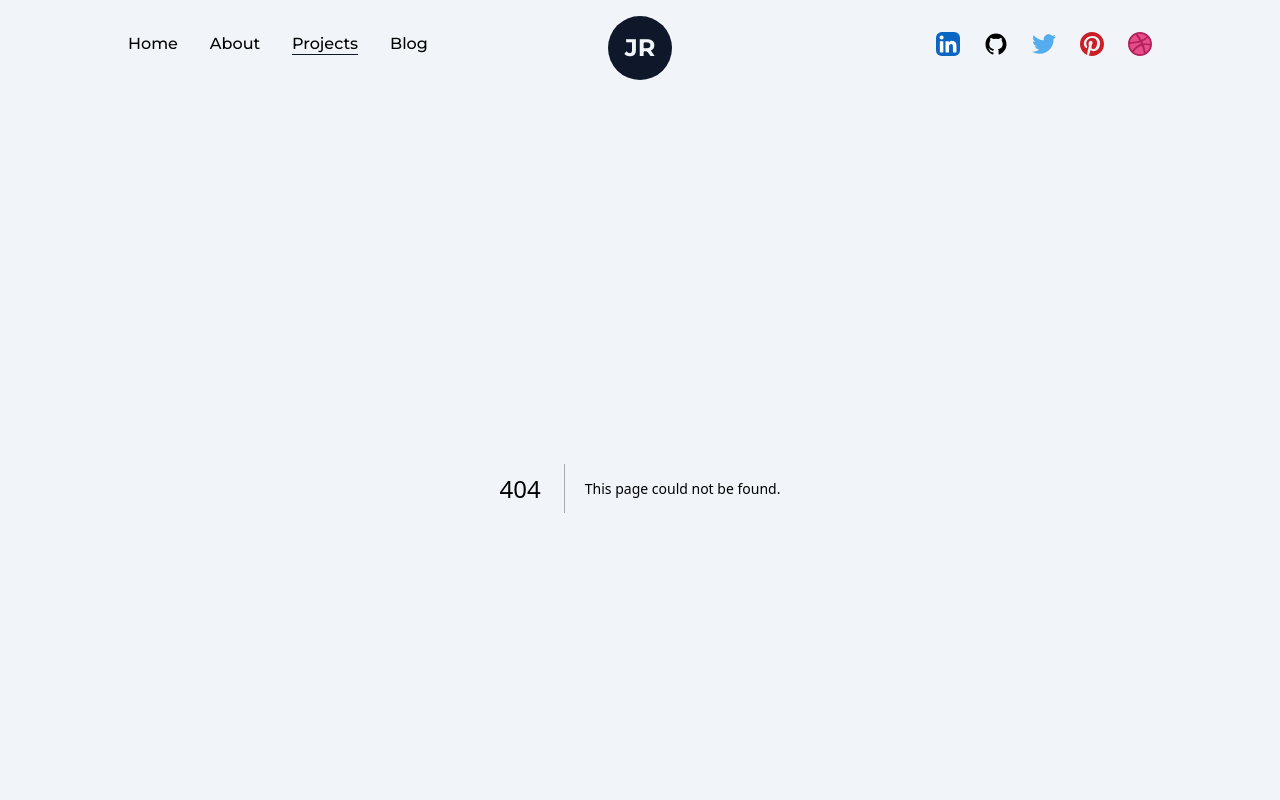
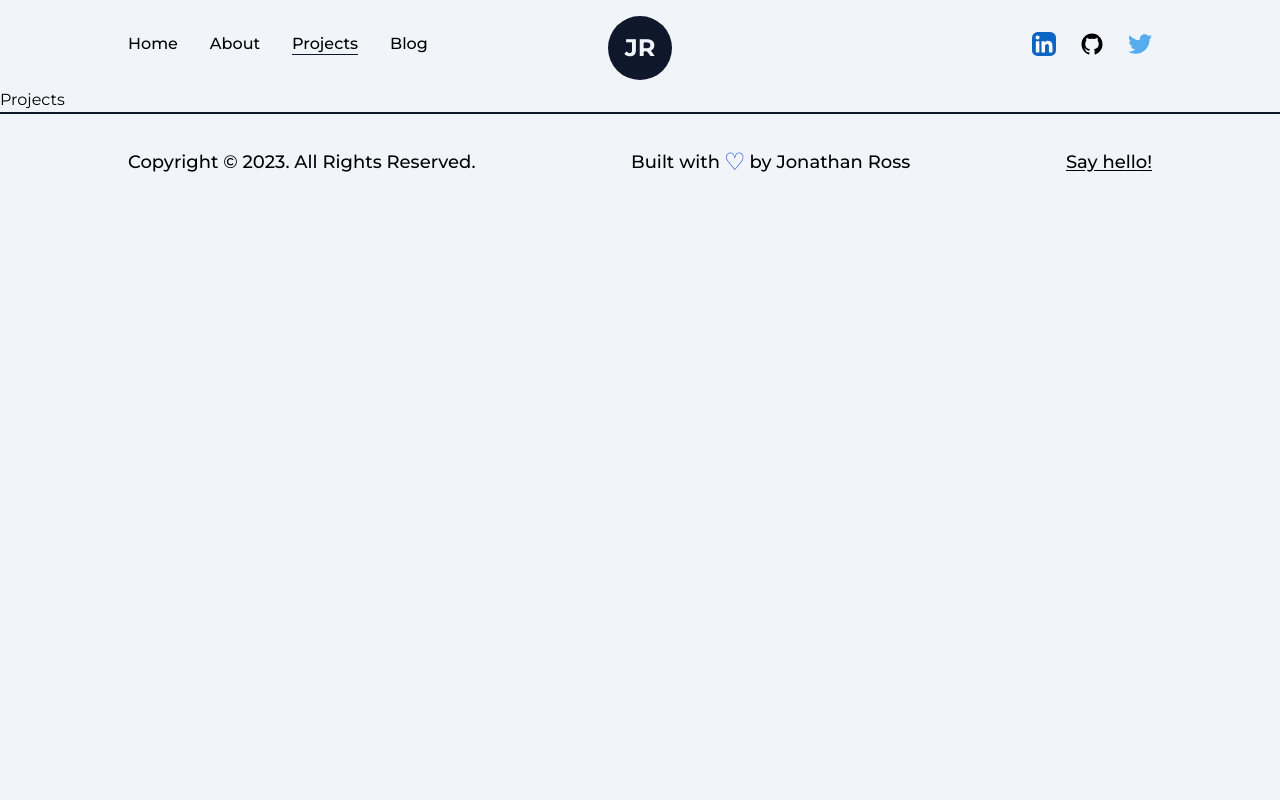
Before and after one commit to jwross24/portfolio, a Next.js app: page /projects in a window 1280 px wide. Before the commit this address had no page. Shown: the top 800 px of the page. Built offline with nearby package versions, Linux system fonts and the light colour scheme.

Commit message:
add new pages

```diff
--- a/src/components/Icons.tsx
+++ b/src/components/Icons.tsx
@@ -54,42 +54,6 @@ export const LinkedInIcon = () => (
         d="M184.715 217.685h29.27a4 4 0 0 0 4-3.999l.015-61.842c0-32.323-6.965-57.168-44.738-57.168-14.359-.534-27.9 6.868-35.207 19.228a.32.32 0 0 1-.595-.161V101.66a4 4 0 0 0-4-4h-27.777a4 4 0 0 0-4 4v112.02a4 4 0 0 0 4 4h29.268a4 4 0 0 0 4-4v-55.373c0-15.657 2.97-30.82 22.381-30.82 19.135 0 19.383 17.916 19.383 31.834v54.364a4 4 0 0 0 4 4ZM38 59.627c0 11.865 9.767 21.627 21.632 21.627 11.862-.001 21.623-9.769 21.623-21.631C81.253 47.761 71.491 38 59.628 38 47.762 38 38 47.763 38 59.627Zm6.959 158.058h29.307a4 4 0 0 0 4-4V101.66a4 4 0 0 0-4-4H44.959a4 4 0 0 0-4 4v112.025a4 4 0 0 0 4 4Z"
       />
     </g>
-  </svg>
-);
-
-export const PinterestIcon = () => (
-  <svg
-    xmlns="http://www.w3.org/2000/svg"
-    width="1em"
-    height="1em"
-    viewBox="0 0 256 256"
-    className="h-auto w-full"
-  >
-    <path fill="none" d="M0 0h256v256H0z" />
-    <path
-      fill="#CB1F27"
-      d="M0 128.002c0 52.414 31.518 97.442 76.619 117.239-.36-8.938-.064-19.668 2.228-29.393 2.461-10.391 16.47-69.748 16.47-69.748s-4.089-8.173-4.089-20.252c0-18.969 10.994-33.136 24.686-33.136 11.643 0 17.268 8.745 17.268 19.217 0 11.704-7.465 29.211-11.304 45.426-3.207 13.578 6.808 24.653 20.203 24.653 24.252 0 40.586-31.149 40.586-68.055 0-28.054-18.895-49.052-53.262-49.052-38.828 0-63.017 28.956-63.017 61.3 0 11.152 3.288 19.016 8.438 25.106 2.368 2.797 2.697 3.922 1.84 7.134-.614 2.355-2.024 8.025-2.608 10.272-.852 3.242-3.479 4.401-6.409 3.204-17.884-7.301-26.213-26.886-26.213-48.902 0-36.361 30.666-79.961 91.482-79.961 48.87 0 81.035 35.364 81.035 73.325 0 50.213-27.916 87.726-69.066 87.726-13.819 0-26.818-7.47-31.271-15.955 0 0-7.431 29.492-9.005 35.187-2.714 9.869-8.026 19.733-12.883 27.421a127.897 127.897 0 0 0 36.277 5.249c70.684 0 127.996-57.309 127.996-128.005C256.001 57.309 198.689 0 128.005 0 57.314 0 0 57.309 0 128.002Z"
-    />
-  </svg>
-);
-
-export const DribbbleIcon = () => (
-  <svg
-    xmlns="http://www.w3.org/2000/svg"
-    width="1em"
-    height="1em"
-    viewBox="0 0 256 256"
-    className="h-auto w-full"
-  >
-    <path fill="none" d="M0 0h256v256H0z" />
-    <path
-      fill="#E74D89"
-      d="M128 8.5c66 0 119.4 53.4 119.4 119.3S194 247.2 128 247.2 8.6 193.8 8.6 127.9 62 8.5 128 8.5Z"
-    />
-    <path
-      fill="#B2215A"
-      d="M128 255.7c-70.6 0-128-57.3-128-127.8C0 57.3 57.4 0 128 0s128 57.3 128 127.8-57.4 127.9-128 127.9Zm107.9-110.4c-3.7-1.2-33.8-10.1-68.1-4.7 14.3 39.2 20.1 71.2 21.2 77.8 24.6-16.5 42.1-42.7 46.9-73.1Zm-65.2 83.2c-1.6-9.6-8-43-23.3-82.8-.2.1-.5.2-.7.2-61.7 21.5-83.8 64.2-85.8 68.2 18.5 14.4 41.8 23 67.1 23 15.1.1 29.6-3 42.7-8.6ZM46.8 201c2.5-4.2 32.5-53.8 88.9-72.1 1.4-.5 2.9-.9 4.3-1.3-2.7-6.2-5.7-12.4-8.9-18.5-54.6 16.3-107.6 15.6-112.4 15.5 0 1.1-.1 2.2-.1 3.3.1 28.1 10.7 53.7 28.2 73.1ZM21 105.6c4.9.1 49.9.3 101.1-13.3C104 60.1 84.4 33.1 81.6 29.2 50.9 43.6 28.1 71.8 21 105.6Zm81.4-83.8c3 4 22.9 31 40.8 63.9 38.9-14.6 55.3-36.6 57.3-39.4-19.3-17.1-44.7-27.5-72.5-27.5-8.8 0-17.4 1.1-25.6 3Zm110.2 37.1c-2.3 3.1-20.6 26.6-61 43.1 2.5 5.2 5 10.5 7.3 15.8.8 1.9 1.6 3.8 2.4 5.6 36.4-4.6 72.5 2.8 76.1 3.5-.3-25.7-9.5-49.4-24.8-68Z"
-    />
   </svg>
 );
 
--- /dev/null
+++ b/src/pages/about.tsx
@@ -0,0 +1,29 @@
+import { type NextPage } from "next";
+import Head from "next/head";
+
+import AnimatedText from "~/components/AnimatedText";
+import UnderConstruction from "~/components/UnderConstruction";
+
+const About: NextPage = () => {
+  return (
+    <>
+      <Head>
+        <title>Jonathan Ross | About</title>
+        <meta
+          name="description"
+          content="Jonathan Ross's Software Engineer Portfolio"
+        />
+        <link rel="icon" href="/logo.svg" />
+      </Head>
+      {process.env.NODE_ENV === "development" ? (
+        <section>
+          <AnimatedText text="" className="" />
+        </section>
+      ) : (
+        <UnderConstruction />
+      )}
+    </>
+  );
+};
+
+export default About;
--- /dev/null
+++ b/src/pages/blog.tsx
@@ -0,0 +1,26 @@
+import { type NextPage } from "next";
+import Head from "next/head";
+
+import UnderConstruction from "~/components/UnderConstruction";
+
+const Blog: NextPage = () => {
+  return (
+    <>
+      <Head>
+        <title>Jonathan Ross | Blog</title>
+        <meta
+          name="description"
+          content="Jonathan Ross's Software Engineer Portfolio"
+        />
+        <link rel="icon" href="/logo.svg" />
+      </Head>
+      {process.env.NODE_ENV === "development" ? (
+        <div>Blog</div>
+      ) : (
+        <UnderConstruction />
+      )}
+    </>
+  );
+};
+
+export default Blog;
--- a/src/pages/index.tsx
+++ b/src/pages/index.tsx
@@ -6,7 +6,6 @@ import Link from "next/link";
 import AnimatedText from "~/components/AnimatedText";
 import { LinkArrow } from "~/components/Icons";
 import Layout from "~/components/Layout";
-import UnderConstruction from "~/components/UnderConstruction";
 
 const Home: NextPage = () => {
   return (
@@ -19,7 +18,6 @@ const Home: NextPage = () => {
         />
         <link rel="icon" href="/logo.svg" />
       </Head>
-      {process.env.NODE_ENV === "development" ? (
       <section className="flex min-h-screen w-full items-center text-slate-900">
         <Layout className="pt-0">
           <div className="flex w-full items-center justify-between">
@@ -35,13 +33,13 @@ const Home: NextPage = () => {
             <div className="flex w-1/2 flex-col items-center self-center">
               <AnimatedText
                 text="Crafting Seamless User Experiences through Elegant Code."
-                  className="text-left text-6xl"
+                className="!text-left !text-6xl"
               />
               <p className="my-4 text-base font-medium">
-                  As a seasoned software developer, I bring a wealth of
-                  experience in building seamless user experiences. Dive into my
-                  latest projects, where I combine my technical skills with an
-                  eye for design to deliver elegant and intuitive applications.
+                As a seasoned software developer, I bring a wealth of experience
+                in building seamless user experiences. Dive into my latest
+                projects, where I combine my technical skills with an eye for
+                design to deliver elegant and intuitive applications.
               </p>
               <div className="mt-2 flex items-center self-start">
                 <Link
@@ -64,9 +62,6 @@ const Home: NextPage = () => {
           </div>
         </Layout>
       </section>
-      ) : (
-        <UnderConstruction />
-      )}
     </>
   );
 };
--- /dev/null
+++ b/src/pages/projects.tsx
@@ -0,0 +1,26 @@
+import { type NextPage } from "next";
+import Head from "next/head";
+
+import UnderConstruction from "~/components/UnderConstruction";
+
+const Projects: NextPage = () => {
+  return (
+    <>
+      <Head>
+        <title>Jonathan Ross | Projects</title>
+        <meta
+          name="description"
+          content="Jonathan Ross's Software Engineer Portfolio"
+        />
+        <link rel="icon" href="/logo.svg" />
+      </Head>
+      {process.env.NODE_ENV === "development" ? (
+        <div>Projects</div>
+      ) : (
+        <UnderConstruction />
+      )}
+    </>
+  );
+};
+
+export default Projects;
```
Also changed, not shown: src/constants/index.ts (+1 -9 lines). Lines whose indentation alone changed are shown as unchanged.
